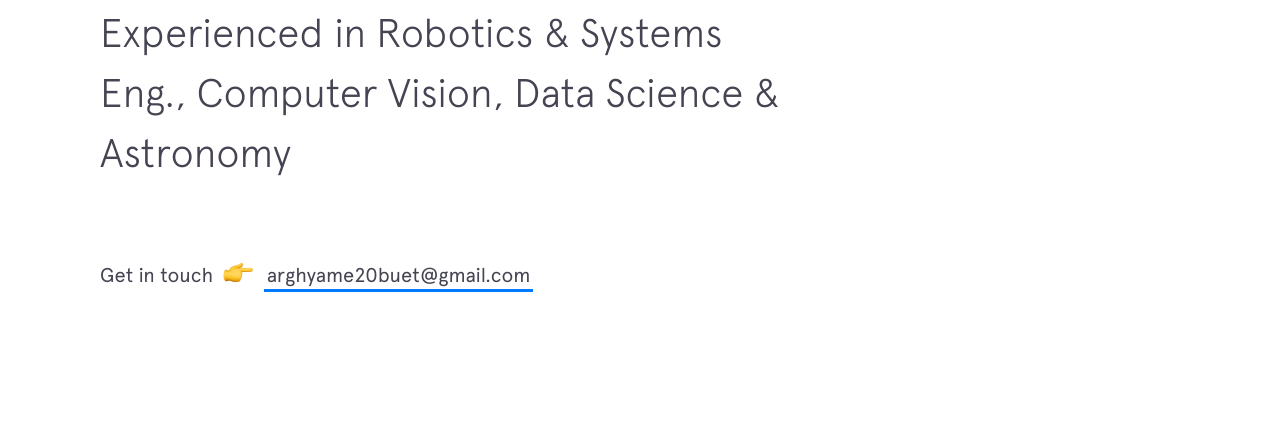
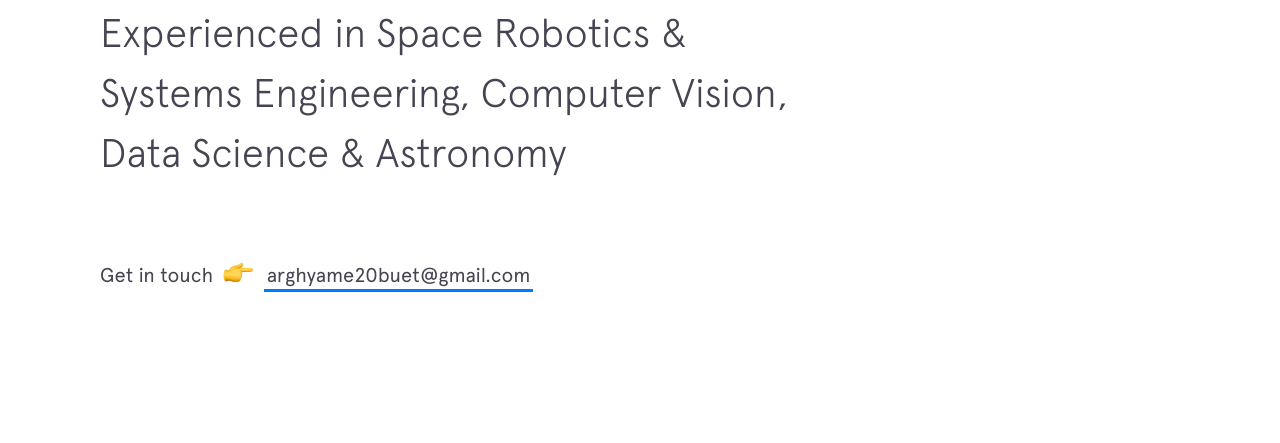
Before and after one commit to ArghyaChatterjee/ArghyaChatterjee.github.io, a plain HTML site: page index.html in a window 1280 px wide. Shown: the part 357-800 px from the top of the page. Drawn offline with Linux system fonts and the light colour scheme; a script that the page names is missing.

Commit message:
Update index.html

```diff
--- a/index.html
+++ b/index.html
@@ -97,7 +97,7 @@
     </div>
     <header class="intro">
         <h1 class=intro__hello>Hello! <span class="emoji wave-hand animated"></span></h1>
-        <h2 class=intro__tagline>I'm <span class=name>Arghya Chatterjee</span>,a DL Researcher Experienced in Robotics & Systems Eng., Computer Vision, Data Science & Astronomy<span class="emoji technologist"></span></h2>
+        <h2 class=intro__tagline>I'm <span class=name>Arghya Chatterjee</span>,a DL Researcher Experienced in Space Robotics & Systems Engineering, Computer Vision, Data Science & Astronomy<span class="emoji technologist"></span></h2>
         <h3 class=intro__contact><span>Get in touch</span> <span class="emoji pointer"></span> <span><a
                 class=highlight-link href=mailto:arghyame20buet@gmail.com target=_blank><span class=__cf_email__>arghyame20buet@gmail.com</span></a></span>
         </h3>
```
